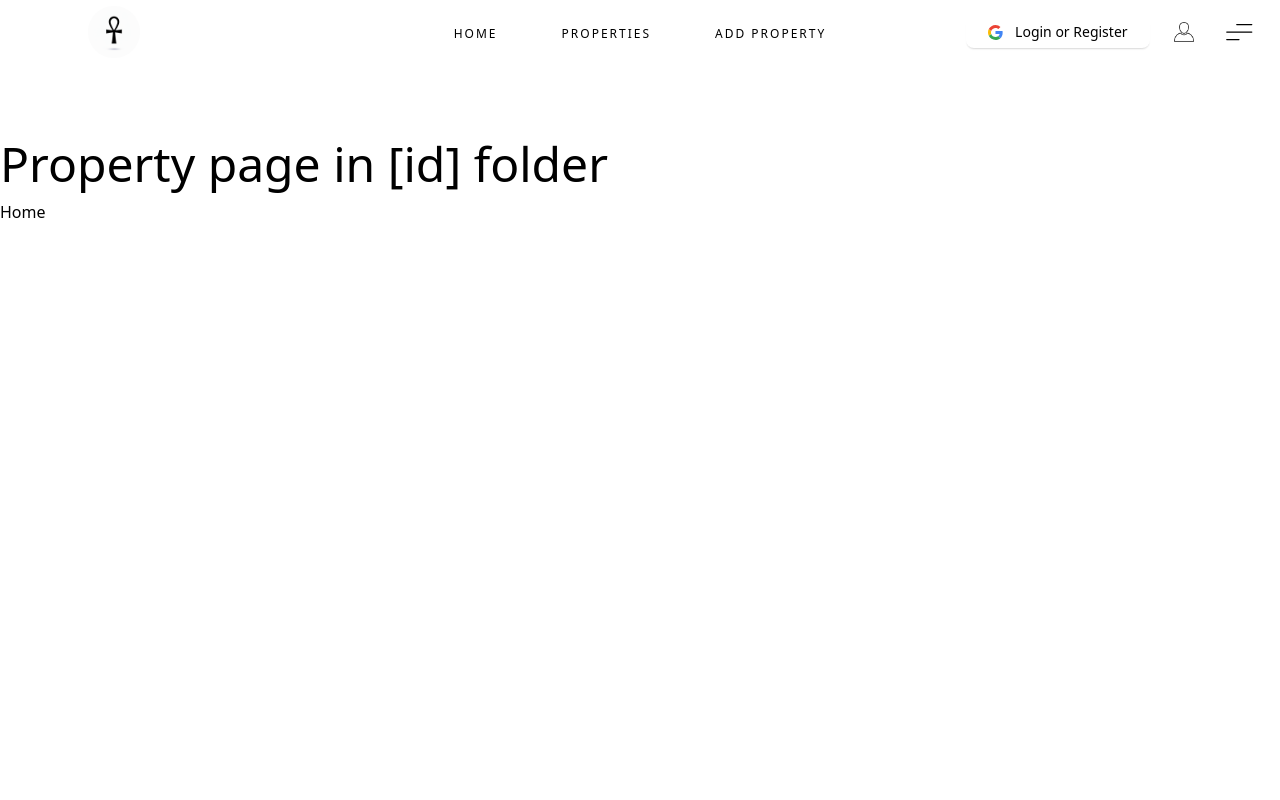
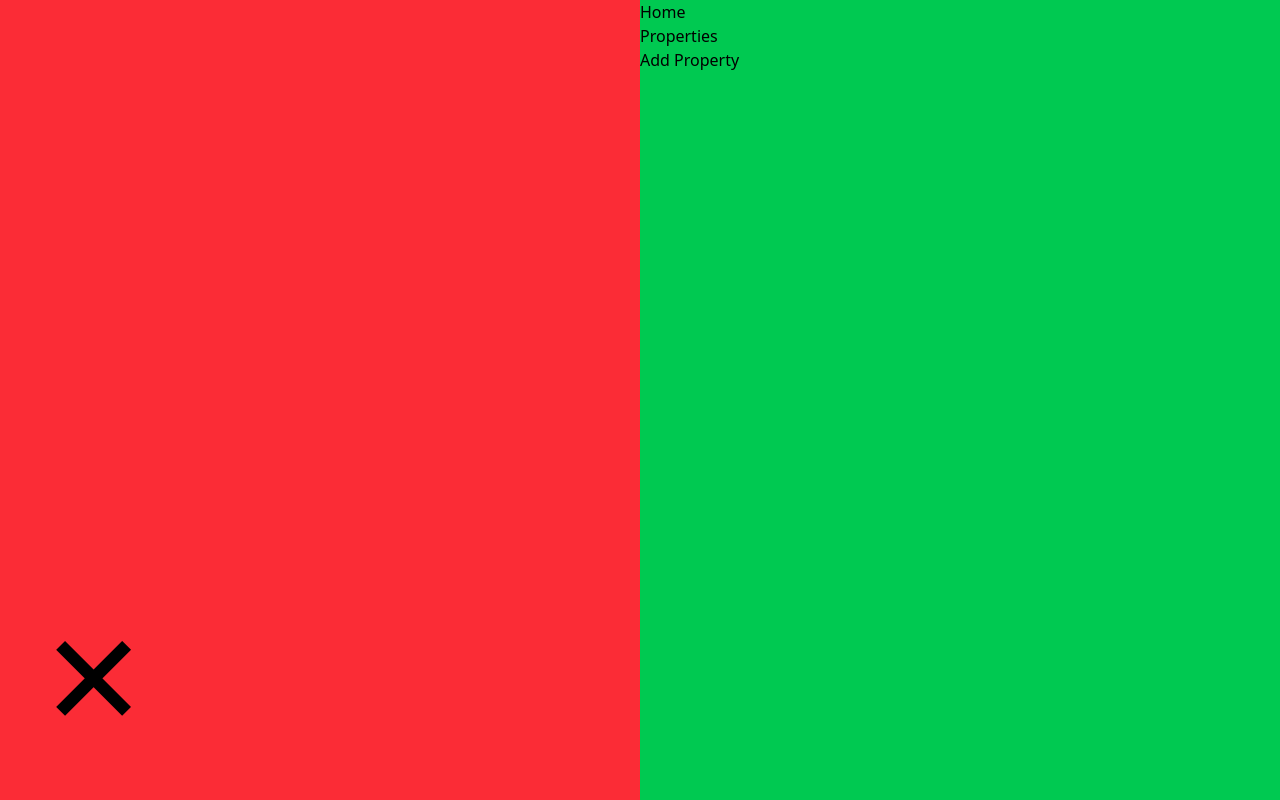
Before and after one commit to jymax4rl/oreilly_nextjs_project_BradTraversy, a Next.js app in the folder property_app/: page /properties/AddProperties in a window 1280 px wide. Built offline with nearby package versions, Linux system fonts and the light colour scheme.

Commit message:
starting nav menu overlay

```diff
--- a/property_app/components/Navbar.jsx
+++ b/property_app/components/Navbar.jsx
@@ -1,4 +1,6 @@
+"use client";
 import React from "react";
+import { useState, useEffect, useRef } from "react";
 import Image from "next/image";
 import logIcon from "@/assets/images/person.png";
 import logo from "@/assets/images/blackAnkhLogo.png";
@@ -7,11 +9,29 @@ import Link from "next/link";
 import NavButton from "./NavButton";
 import LoginNavBtn from "./LoginNavBtn";
 import { FaGoogle } from "react-icons";
+import "./navbar.css";
+
+const navLinks = [
+  { path: "/", label: "Home" },
+  { path: "/properties", label: "Properties" },
+  { path: "/properties/AddProperties", label: "Add Property" },
+];
 
 const Navbar = () => {
+  const container = useRef();
+  const [isMobileOpen, setIsMobileOpen] = useState(false);
+
+  const toggleMenu = () => {
+    setIsMobileOpen((prev) => !prev); // toggle state
+  };
+
   return (
-    // The nav is set to 3 col in md screens & 2 cols anything less
-    <nav className="m-0 grid bg-white grid-cols-2 lg:grid-cols-[20%_60%_20%] h-[8vh]">
+    <div>
+      {/* // The nav is set to 3 col in md screens & 2 cols anything less */}
+      <nav
+        ref={container}
+        className="menu-container m-0 grid bg-white grid-cols-2 lg:grid-cols-[20%_60%_20%] h-[8vh]"
+      >
         <div className=" flex items-center ml-10 lg:ml-22 justify-start  align-center">
           <Link href={"/"}>
             <Image
@@ -23,15 +43,13 @@ const Navbar = () => {
         </div>
 
         <div className="hidden lg:flex space-x-16 items-center justify-center align-center">
-        <Link href={"/"}>
-          <NavButton text={"Home"} />
+          {navLinks.map((link, index) => {
+            return (
+              <Link key={link.index} href={link.path}>
+                <NavButton text={link.label} />
               </Link>
-        <Link href={"/properties"}>
-          <NavButton text={"Properties"} />
-        </Link>
-        <Link href={"/properties/Properties"}>
-          <NavButton text={"Add Property"} />
-        </Link>
+            );
+          })}
         </div>
 
         <div className=" flex p-0  mr-4 lg:mr-20   items-center justify-end lg:justify-center   ">
@@ -42,10 +60,34 @@ const Navbar = () => {
               alt="login Icon"
               src={logIcon}
             />
+            <button onClick={toggleMenu}>
               <Hamburger />
+            </button>
           </div>
         </div>
       </nav>
+      {/* //Menu-overlay on lg screens, show hide based on menu state */}
+      <div className=" lg:block overlay-wrapper absolute top-0 w-screen ">
+        <div className="menu-overlay relative grid lg:grid-cols-2  w-full h-screen ">
+          <div className="hidden lg:block leftWrapper relative w-full h-full  bg-red-500">
+            <div className="   fixed left-10 bottom-15  ">
+              <span className=" text-9xl cursor-pointer">&#x2715;</span>
+            </div>
+          </div>
+          <div className="  rightWrapper  bg-green-500">
+            <div className=" menu-links flex flex-col">
+              {navLinks.map((link, index) => {
+                return (
+                  <Link key={link.index} href={link.path}>
+                    {link.label}
+                  </Link>
+                );
+              })}
+            </div>
+          </div>
+        </div>
+      </div>
+    </div>
   );
 };
 
--- a/property_app/components/hamburger.jsx
+++ b/property_app/components/hamburger.jsx
@@ -1,5 +1,4 @@
 "use client";
-import React from "react";
 import styled from "styled-components";
 
 const Hamburger = () => {
@@ -30,7 +29,7 @@ const StyledWrapper = styled.div`
 
   .hamburger svg {
     /* The size of the SVG defines the overall size */
-    height: 2.5em;
+    height: 2em;
     /* Define the transition for transforming the SVG */
     transition: transform 600ms cubic-bezier(0.4, 0, 0.2, 1);
   }
```
Also changed, not shown: property_app/components/navbar.css (added). Lines whose indentation alone changed are shown as unchanged.
